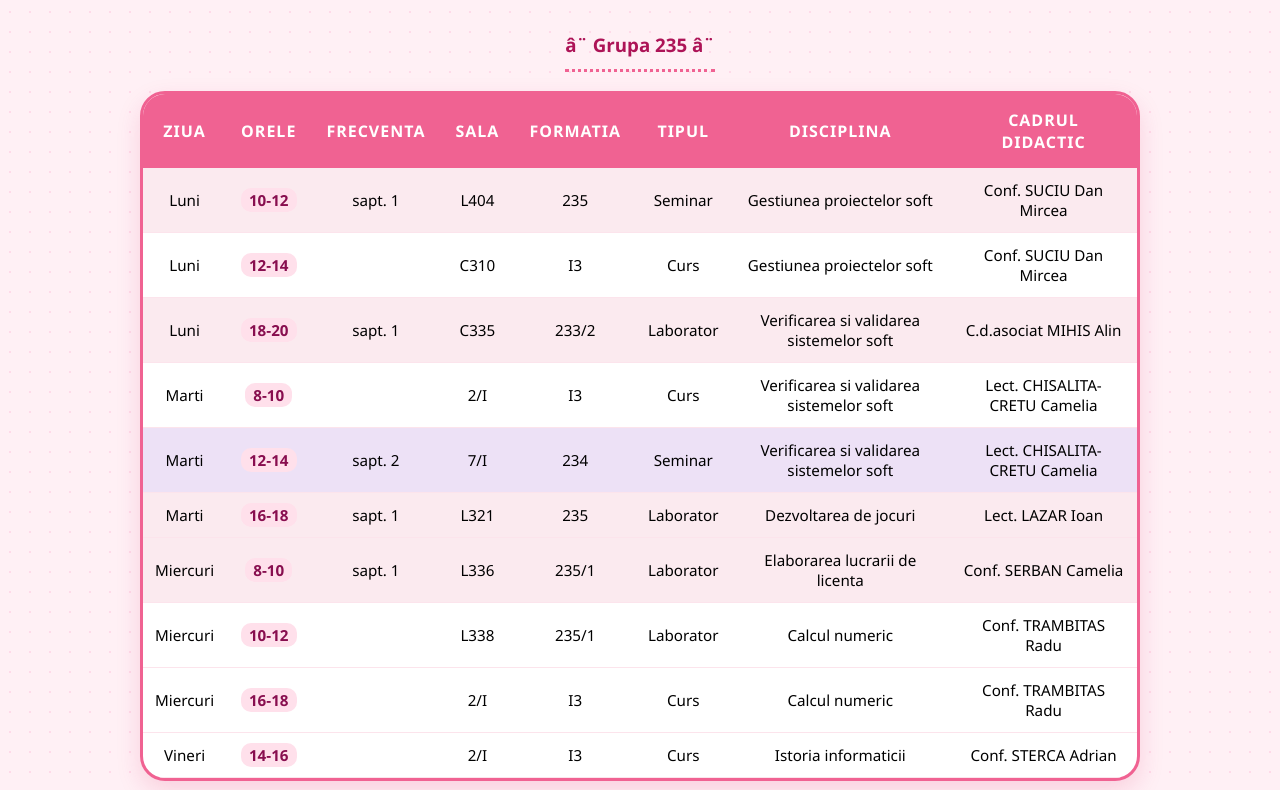
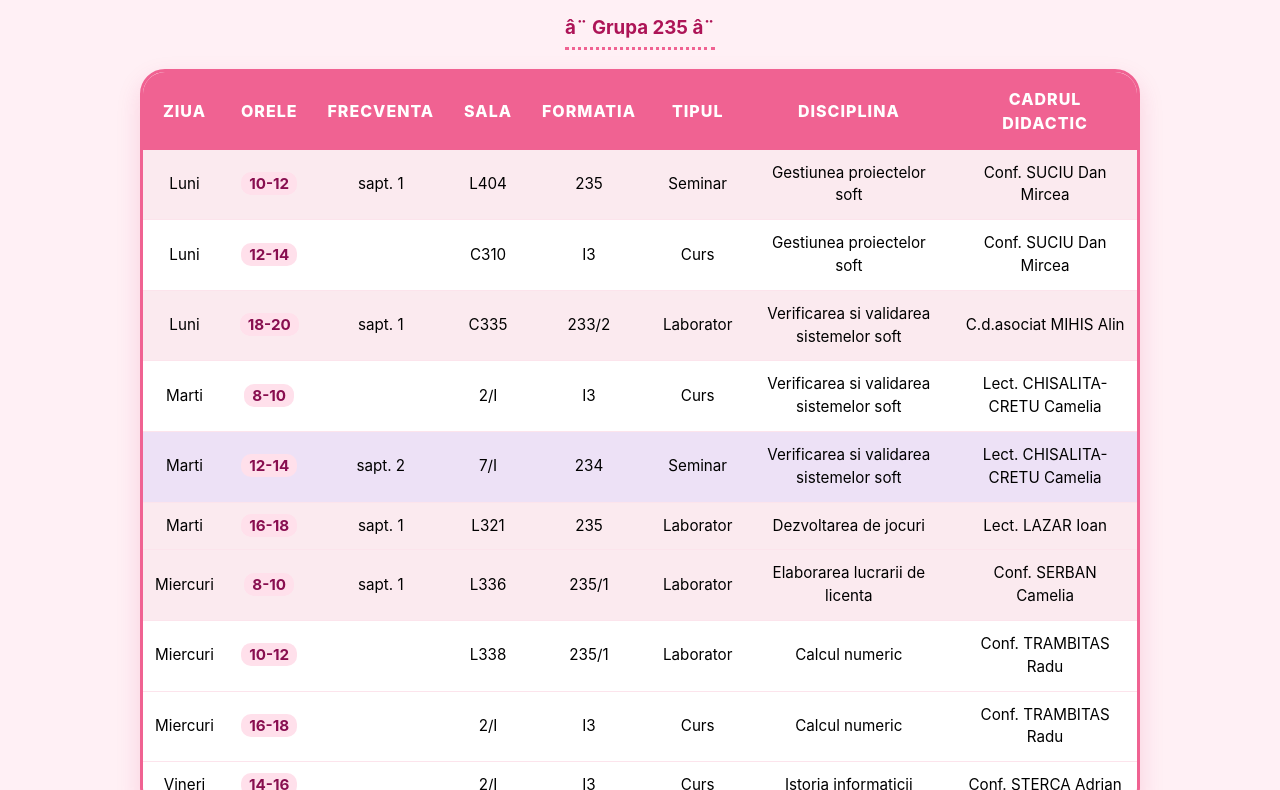
Before and after one commit to Denisa-Florina/orar-facultate, a plain HTML site: page index.html in a window 1280 px wide. Shown: the part 118-908 px from the top of the page. Drawn offline with Linux system fonts and the light colour scheme.

Commit message:
Revise HTML structure and styles for schedule page
Updated HTML structure and styles for the schedule page, including changes to the table layout and design.

```diff
--- a/index.html
+++ b/index.html
@@ -6,16 +6,19 @@
     <style>
         body {
             background-color: #fff0f5;
-            background-image: radial-gradient(#ffdae9 1px, transparent 1px);
+            background-image: radial-gradient(var(--pink-light) 1px, transparent 1px);
             background-size: 20px 20px;
-            font-family: 'Segoe UI', 'Comic Sans MS', cursive, sans-serif;
+            font-family: 'Quicksand', -apple-system, BlinkMacSystemFont, "Segoe UI", Roboto, sans-serif;
             color: #000000;
-            margin: 20px;
+            line-height: 1.5;
+            margin: 0px;
+            padding: 10px;
             display: flex;
             flex-direction: column;
             align-items: center;
             cursor: url('https://cur.cursors-4u.net/nature/nat-10/nat984.cur'), auto;
         }
+
 
         h1 {
             color: #d81b60;
```
